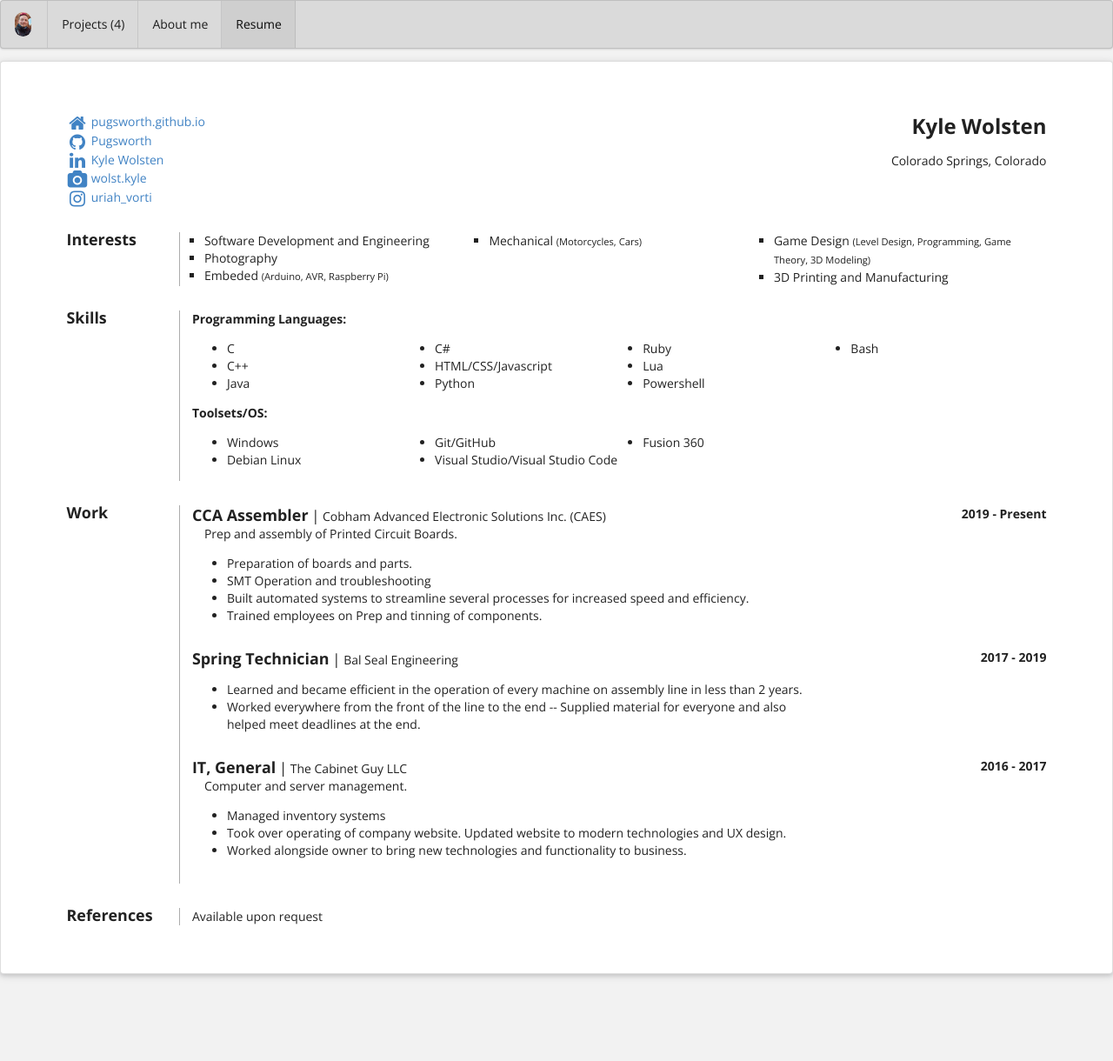
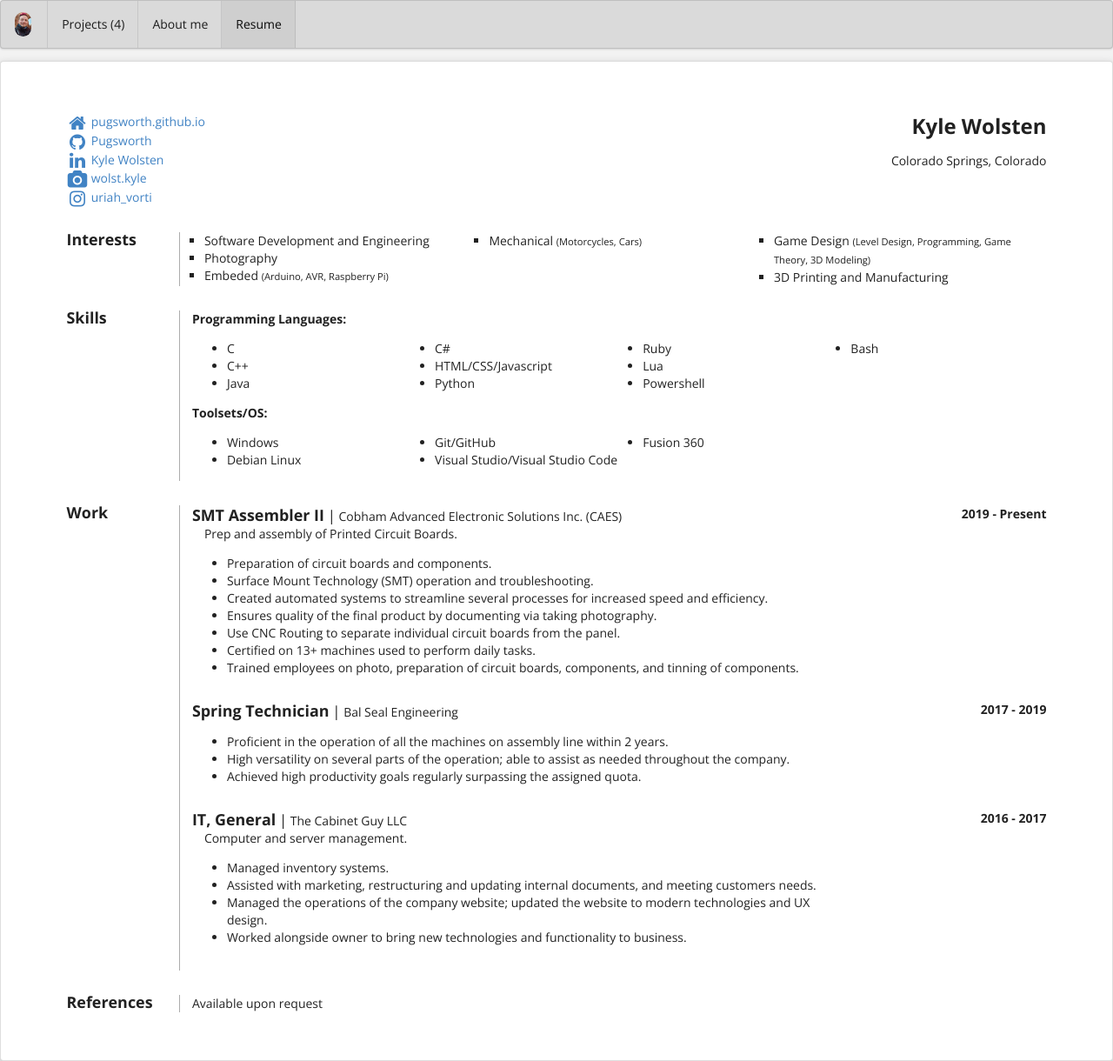
Before and after one commit to Pugsworth/Pugsworth.github.io, a Jekyll site: the page built from bio/index.html, in a window 1280 px wide. Shown: the whole page at 87% size. Built offline with Jekyll 4.4.1, drawn with Linux system fonts in a browser that asks for light colours.

Commit message:
Updated current title and details.

```diff
--- a/_data/bio.json
+++ b/_data/bio.json
@@ -75,15 +75,18 @@
   "work": [
     {
       "company": "Cobham Advanced Electronic Solutions Inc. (CAES)",
-      "position": "CCA Assembler",
+      "position": "SMT Assembler II",
       "startDate": "2019",
       "endDate": "Present",
       "summary": "Prep and assembly of Printed Circuit Boards.",
       "highlights": [
-        "Preparation of boards and parts.",
-        "SMT Operation and troubleshooting",
-        "Built automated systems to streamline several processes for increased speed and efficiency.",
-        "Trained employees on Prep and tinning of components."
+        "Preparation of circuit boards and components.",
+        "Surface Mount Technology (SMT) operation and troubleshooting.",
+        "Created automated systems to streamline several processes for increased speed and efficiency.",
+        "Ensures quality of the final product by documenting via taking photography.",
+        "Use CNC Routing to separate individual circuit boards from the panel.",
+        "Certified on 13+ machines used to perform daily tasks.",
+        "Trained employees on photo, preparation of circuit boards, components, and tinning of components."
       ]
     },
     {
@@ -93,8 +96,9 @@
       "endDate": "2019",
       "summary": "",
       "highlights": [
-        "Learned and became efficient in the operation of every machine on assembly line in less than 2 years.",
-        "Worked everywhere from the front of the line to the end -- Supplied material for everyone and also helped meet deadlines at the end."
+        "Proficient in the operation of all the machines on assembly line within 2 years.",
+        "High versatility on several parts of the operation; able to assist as needed throughout the company.",
+        "Achieved high productivity goals regularly surpassing the assigned quota."
       ]
     },
     {
@@ -104,8 +108,9 @@
       "endDate": "2017",
       "summary": "Computer and server management.",
       "highlights": [
-        "Managed inventory systems",
-        "Took over operating of company website. Updated website to modern technologies and UX design.",
+        "Managed inventory systems.",
+        "Assisted with marketing, restructuring and updating internal documents, and meeting customers needs.",
+        "Managed the operations of the company website; updated the website to modern technologies and UX design.",
         "Worked alongside owner to bring new technologies and functionality to business."
       ]
     }
```
